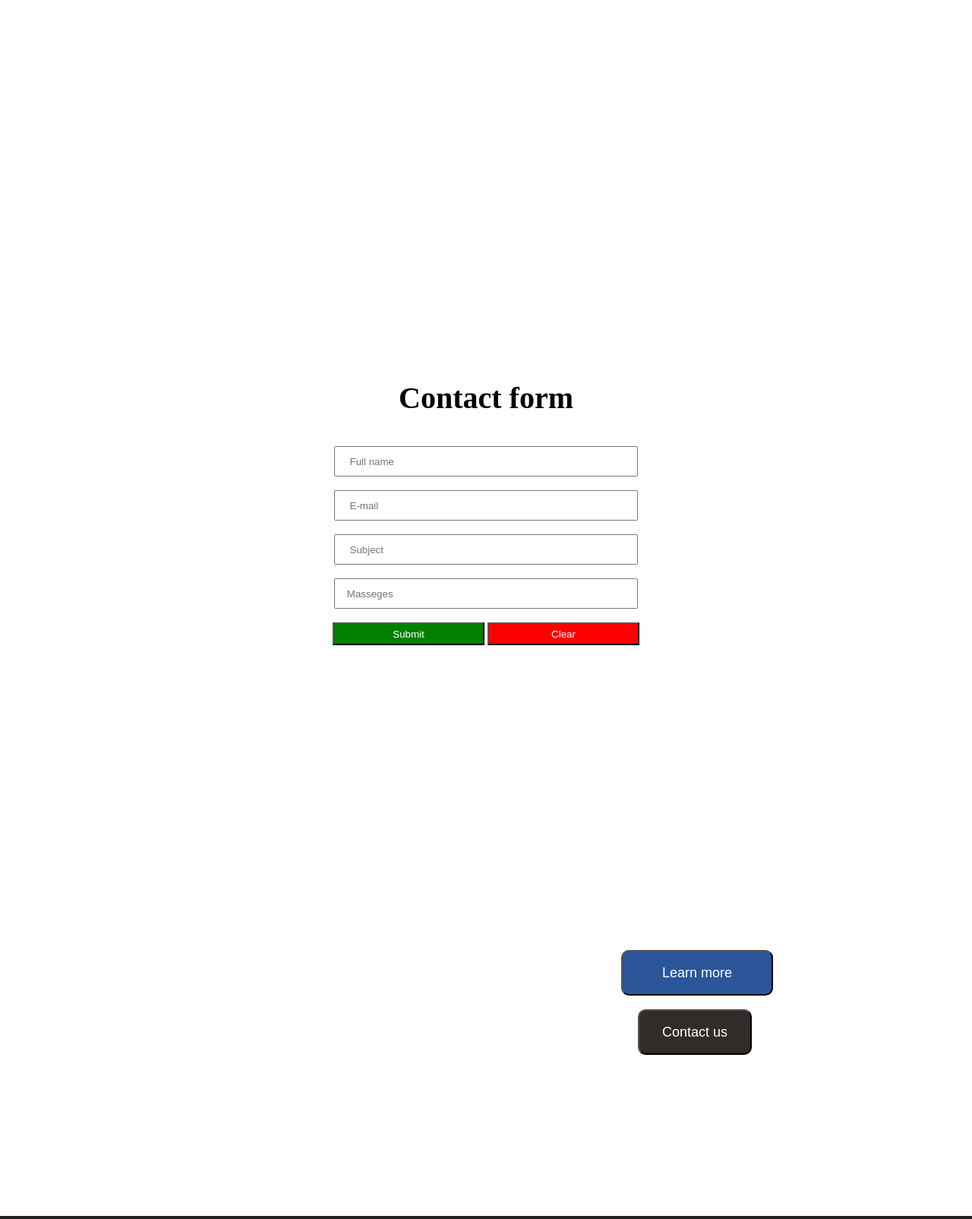
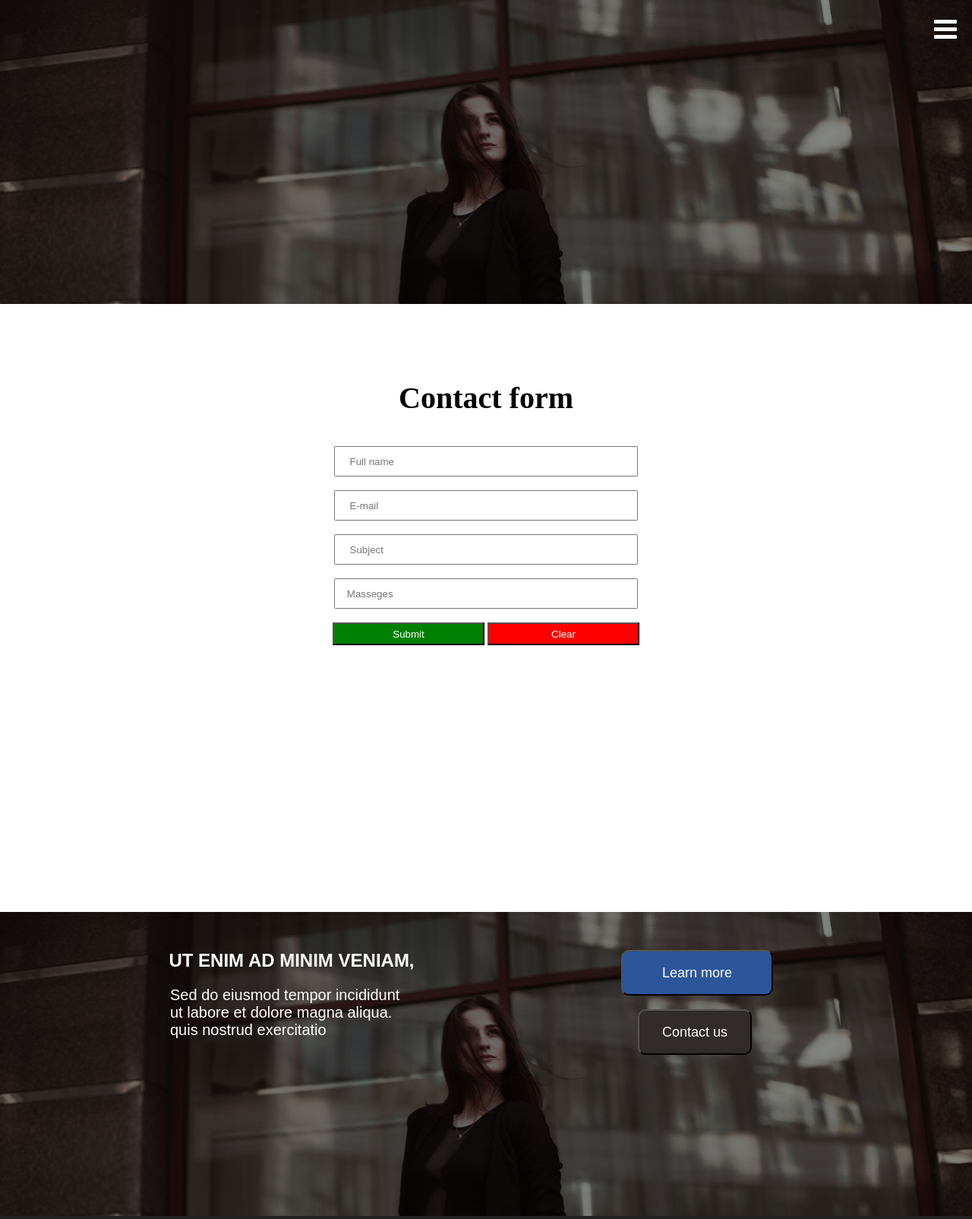
Before and after one commit to apexkrish/contact1, a plain HTML site: page contact.html in a window 1280 px wide. Shown: the top 1604 px of the page at 76% size. Drawn offline with Linux system fonts and the light colour scheme.

Commit message:
Update style2.css

```diff
--- a/style2.css
+++ b/style2.css
@@ -9,7 +9,7 @@
 .home{
 	width: 100%;
 	height: 50vh;
-	background-image:url(../images/bg.jpg);
+	background-image:url(./bg.jpg);
 	background-size: cover;
 }
 nav
@@ -125,7 +125,7 @@ button
 	height: 50vh;
 	display: flex;
 	color: #FFFFFF;
-	background-image:url(../images/bg.jpg);
+	background-image:url(./bg.jpg);
 	background-size: cover;
 }
 .contact_main
```
